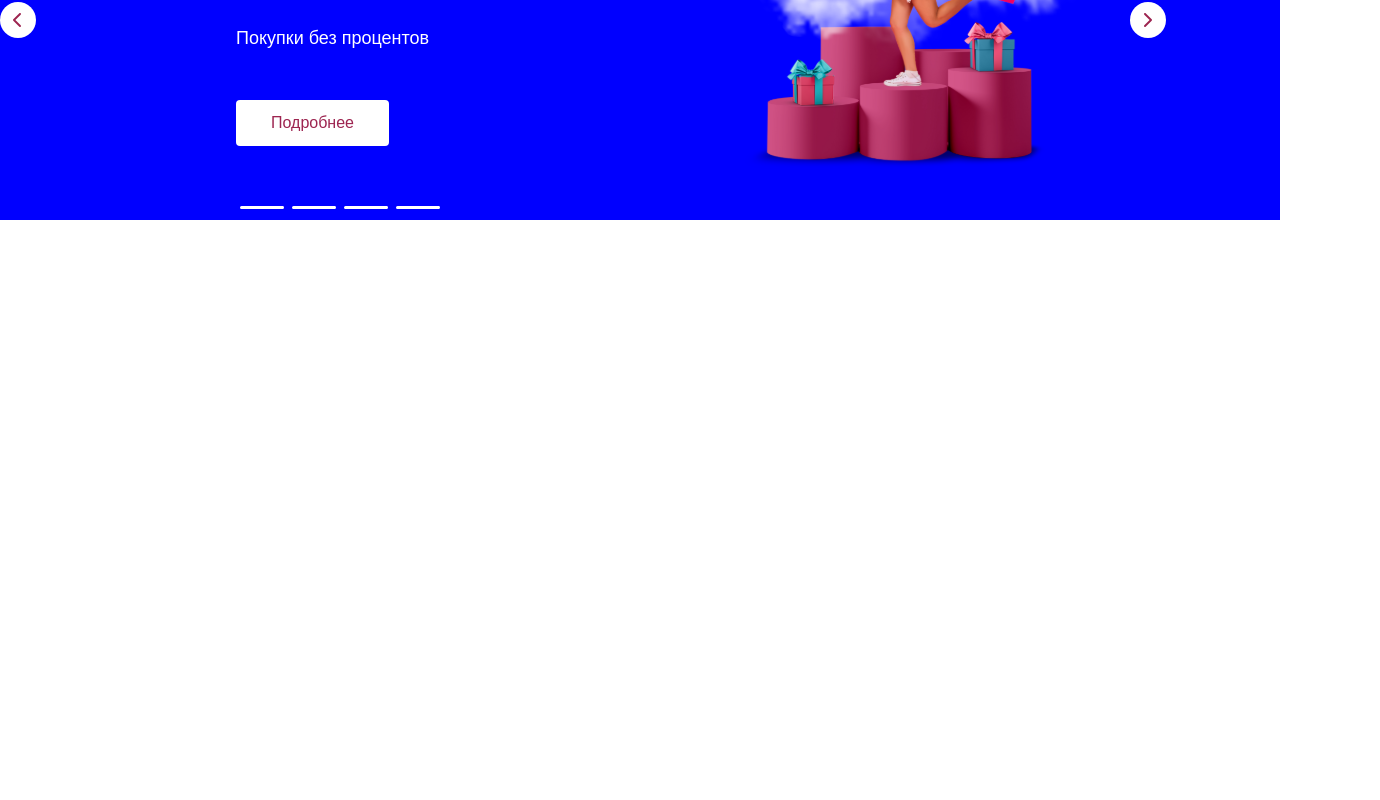
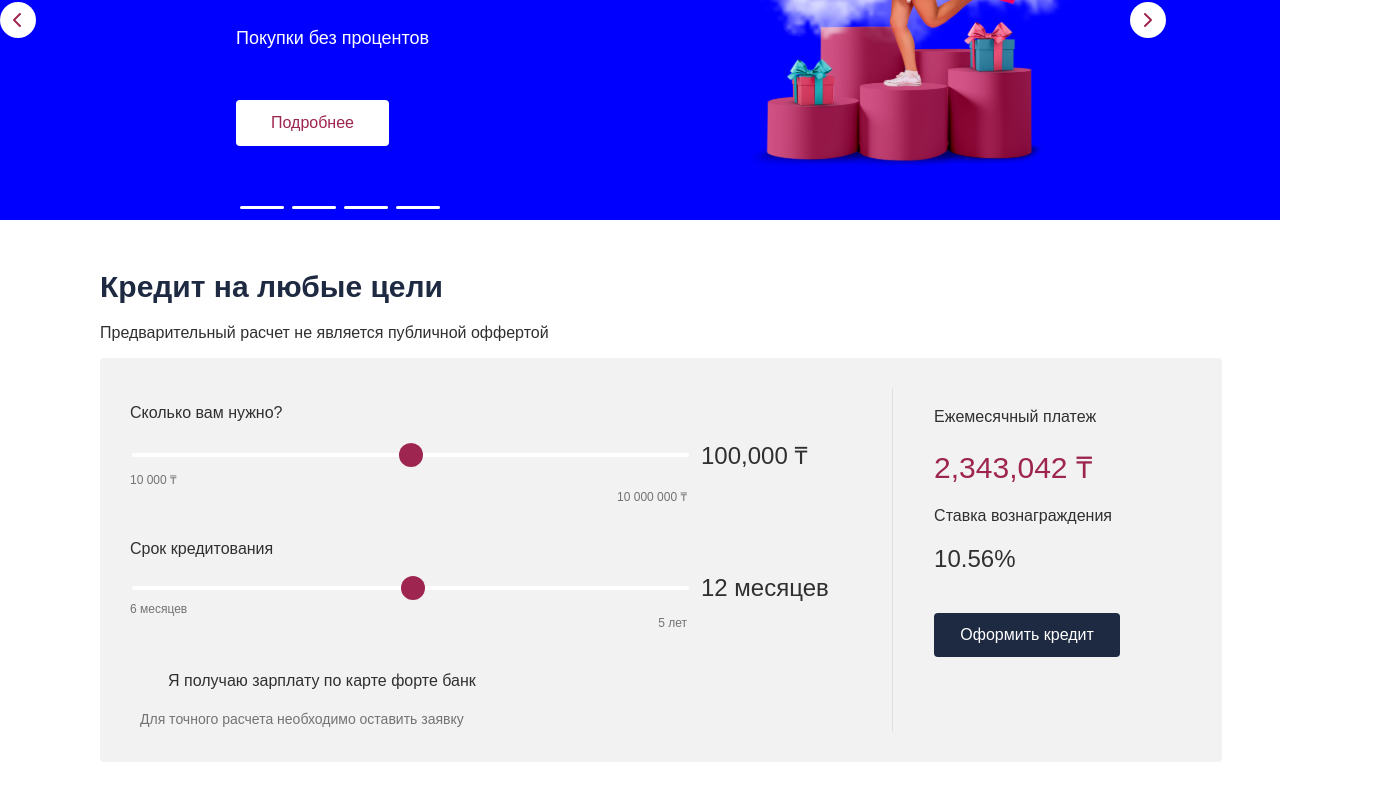
Before and after one commit to ri4an-official/forte-app, a React (Create React App) app: page / in a window 1280 px wide. Shown: the part 318-1118 px from the top of the page, 1380 px wide, since content can reach past the window. Before the commit the page ends 800 px from the top, so only its background shows below. Built offline with nearby package versions, Linux system fonts and the light colour scheme.

Commit message:
feat: fill calc

```diff
--- a/src/main-page/components/Calculator.tsx
+++ b/src/main-page/components/Calculator.tsx
@@ -1,3 +1,201 @@
+import { useState } from 'react'
+import styled from 'styled-components'
+
 export const Calculator = () => {
-    return <div></div>
+    // TODO - add functional
+    const [sum, setSum] = useState(100000)
+    const [result, setResult] = useState(2343042)
+    const [term, setTerm] = useState(12)
+    const [procent, setProcent] = useState(10.56)
+    return (
+        <CalcBlock>
+            <h1>Кредит на любые цели</h1>
+            <p>Предварительный расчет не является публичной оффертой</p>
+            <StyledCalc>
+                <Calc>
+                    <Block>
+                        <p>Сколько вам нужно?</p>
+                        <Line>
+                            <input
+                                min={10000}
+                                max={10000000}
+                                defaultValue={(10000000 + 10000) / 2}
+                                step={10000}
+                                type='range'
+                            />
+                            <Result>{sum.toLocaleString()} &#8376;</Result>
+                        </Line>
+                        <Range>
+                            <Min>10 000 &#8376;</Min>
+                            <Max>10 000 000 &#8376;</Max>
+                        </Range>
+                    </Block>
+                    <Block>
+                        <p>Срок кредитования</p>
+                        <Line>
+                            <input
+                                defaultValue={(612 + 6) / 2}
+                                min={6}
+                                max={612}
+                                step={6}
+                                type='range'
+                            />
+                            <Result>{term} месяцев</Result>
+                        </Line>
+                        <Range>
+                            <Min>6 месяцев</Min>
+                            <Max>5 лет</Max>
+                        </Range>
+                    </Block>
+                    <Clarify>
+                        <input id='cb' type='checkbox' name='' />
+                        <label htmlFor='cb'>
+                            Я получаю зарплату по карте форте банк
+                        </label>
+                        <p className='clarify'>
+                            Для точного расчета необходимо оставить заявку
+                        </p>
+                    </Clarify>
+                </Calc>
+                <VerticalLine />
+                <Amount>
+                    <p>Ежемесячный платеж</p>
+                    <Sum>{result.toLocaleString()} &#8376;</Sum>
+                    <p>Ставка вознаграждения</p>
+                    <Procent>{procent}%</Procent>
+                    <StyledButton>Оформить кредит</StyledButton>
+                </Amount>
+            </StyledCalc>
+        </CalcBlock>
+    )
 }
+const Clarify = styled.div`
+    * {
+        margin: 10px;
+    }
+    & > label {
+        color: #303030;
+    }
+    p.clarify {
+        font-size: 14px;
+        color: #737373;
+    }
+    input[type='checkbox']:checked,
+    input[type='checkbox']:not(:checked) {
+        position: absolute;
+        left: -9999px;
+    }
+    input[type='checkbox']:checked + label,
+    input[type='checkbox']:not(:checked) + label {
+        display: inline-block;
+        position: relative;
+        padding-left: 28px;
+        line-height: 20px;
+        cursor: pointer;
+    }
+`
+const Range = styled.div`
+    width: 79%;
+`
+const StyledButton = styled.button`
+    width: 186px;
+    height: 44px;
+    text-transform: none;
+    font-size: 16px;
+    font-size: 16px;
+    border-radius: 4px;
+    background-color: #1e2a41;
+    color: white;
+    border: none;
+    cursor: pointer;
+`
+const Line = styled.span`
+    display: flex;
+    align-items: center;
+`
+const VerticalLine = styled.div`
+    width: 1px;
+    border-left: 1px solid #e0e0e0;
+    margin-left: 20px;
+    margin-right: 20px;
+`
+const Amount = styled.div`
+    width: 30%;
+    * {
+        margin: 20px;
+    }
+    p {
+        font-size: 14px;
+        color: #303030;
+    }
+`
+const Block = styled.div`
+    width: 95%;
+    height: 35%;
+    input[type='range'] {
+        width: 79%;
+        color: #1e2a41;
+        appearance: none;
+        outline: none;
+        background: white;
+        cursor: pointer;
+        border-radius: 20px;
+        height: 4px;
+        &::-webkit-slider-thumb {
+            appearance: none;
+            border-radius: 20px;
+            width: 24px;
+            height: 24px;
+            // FIXME - fix slider
+            background: #9d2550; //white;
+        }
+    }
+`
+const Procent = styled.div`
+    font-size: 24px;
+    color: #303030;
+`
+const Sum = styled.div`
+    font-size: 30px;
+    font-weight: 500;
+    color: #9d2550;
+`
+const Min = styled.div`
+    font-size: 12px;
+    color: #737373;
+    text-align: left;
+`
+const Max = styled.div`
+    font-size: 12px;
+    color: #737373;
+    text-align: right;
+`
+const Result = styled.div`
+    margin-left: 10px;
+    font-size: 24px;
+    color: #303030;
+`
+const StyledCalc = styled.div`
+    width: 83%;
+    height: 344px;
+    display: flex;
+    background-color: #f2f2f2;
+    padding: 30px;
+    border-radius: 4px;
+`
+const Calc = styled.div`
+    width: 80%;
+    height: 344px;
+`
+const CalcBlock = styled.div`
+    width: 100%;
+    margin: 50px 100px 40px 100px;
+    h1 {
+        color: #1e2a41;
+        font-size: 30px;
+    }
+    p {
+        font-size: 16px;
+        color: #303030;
+    }
+`
```
